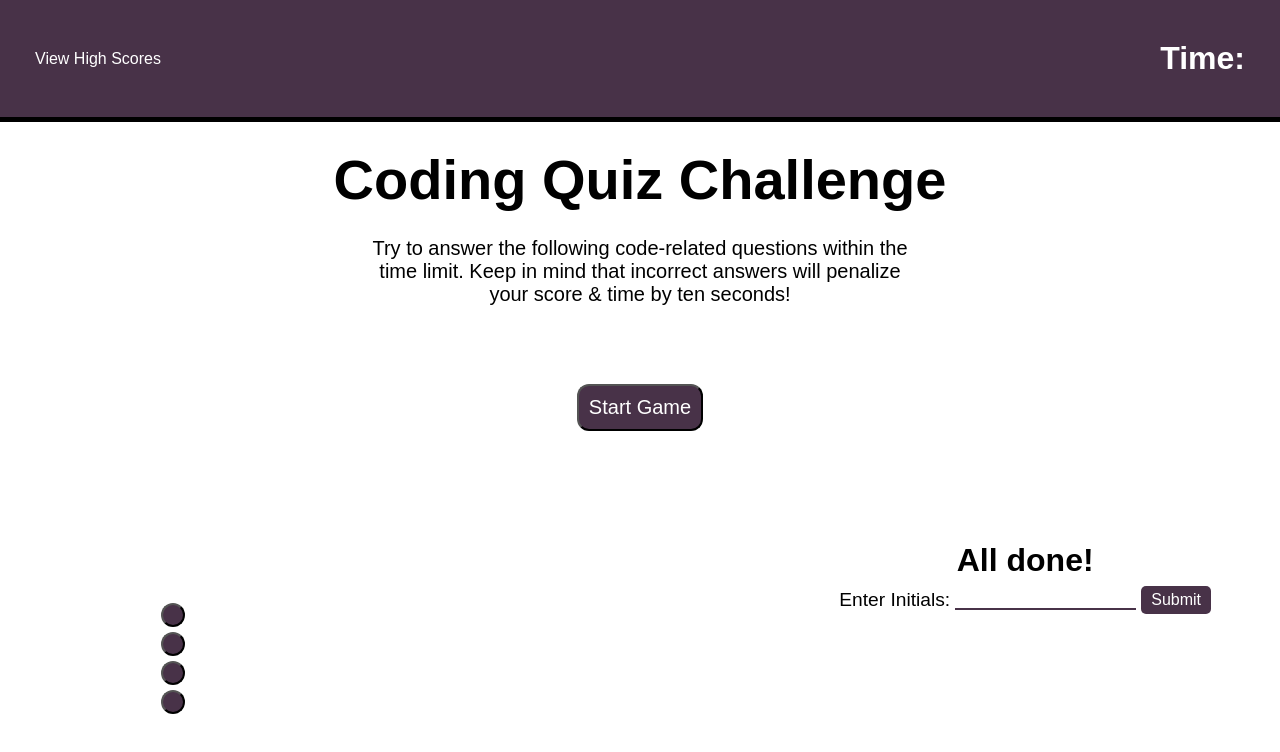
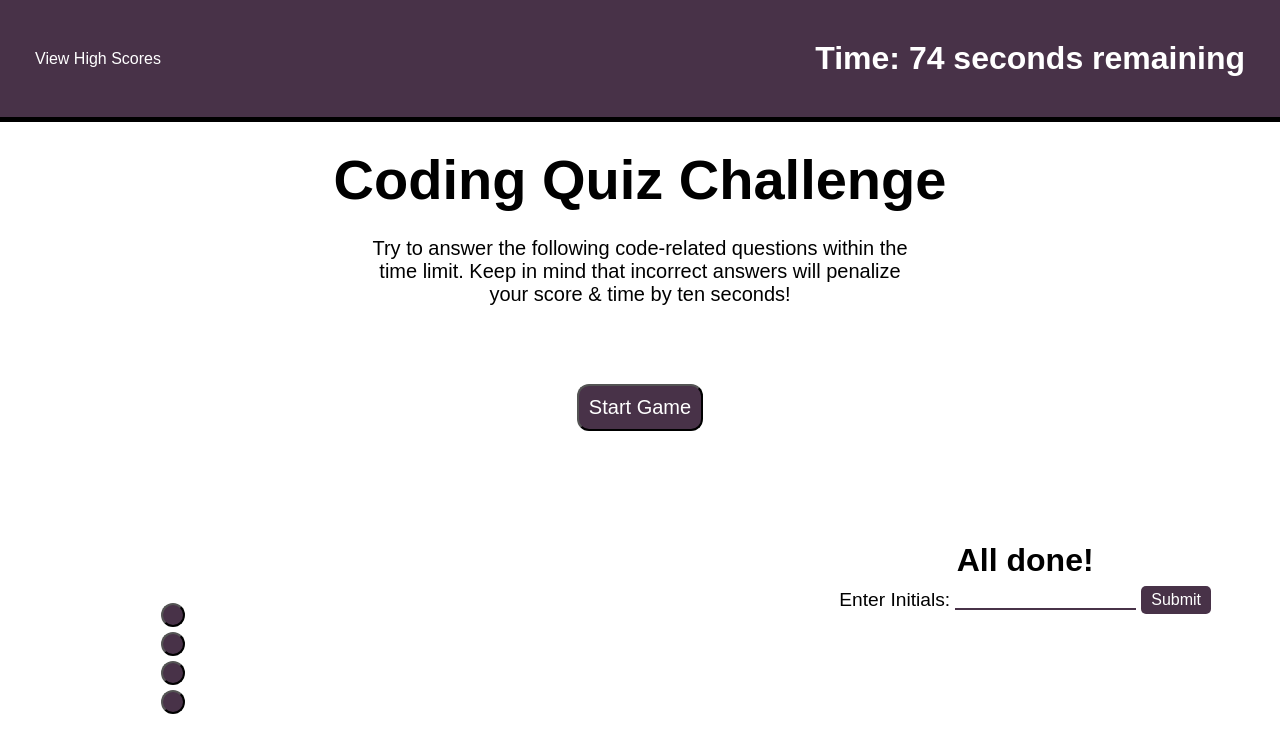
Before and after one commit to ianaack/coding-quiz, a plain HTML site: page index.html in a window 1280 px wide. Both pictures are taken after a click on the button "Start Game". Drawn offline with Linux system fonts and the light colour scheme.

Commit message:
Feature: Created countdown timer in header element

```diff
--- a/assets/js/script.js
+++ b/assets/js/script.js
@@ -1,5 +1,5 @@
 // Variables
-var startTime = 75;
+var timeLeft = 75;
 var timerEl = document.querySelector(".timer-display");
 var pageContentEl = document.querySelector(".page-content");
 var startPageEl = document.querySelector(".start-page");
@@ -77,3 +77,23 @@ var quizEl = [
     answer: "3. Quotes",
   },
 ];
+
+function countdown() {
+  startButtonEl.addEventListener("click", function () {
+    var timeInterval = setInterval(function () {
+      if (timeLeft > 1) {
+        timerEl.textContent = "Time: " + timeLeft + " seconds remaining";
+        timeLeft--;
+      } else if (timeLeft === 1) {
+        timerEl.textContent = "Time: " + timeLeft + " second remaining";
+        timeLeft--;
+      } else {
+        timerEl.textContent = "";
+        clearInterval(timeInterval);
+        submitHighscore();
+      }
+    }, 1000);
+  });
+}
+
+countdown();
--- a/index.html
+++ b/index.html
@@ -18,7 +18,7 @@
 
       <!--Timer Display-->
       <div class="timer">
-        <h2 class="timer-display">Time:</h2>
+        <h2 class="timer-display"></h2>
       </div>
     </header>
 
```
